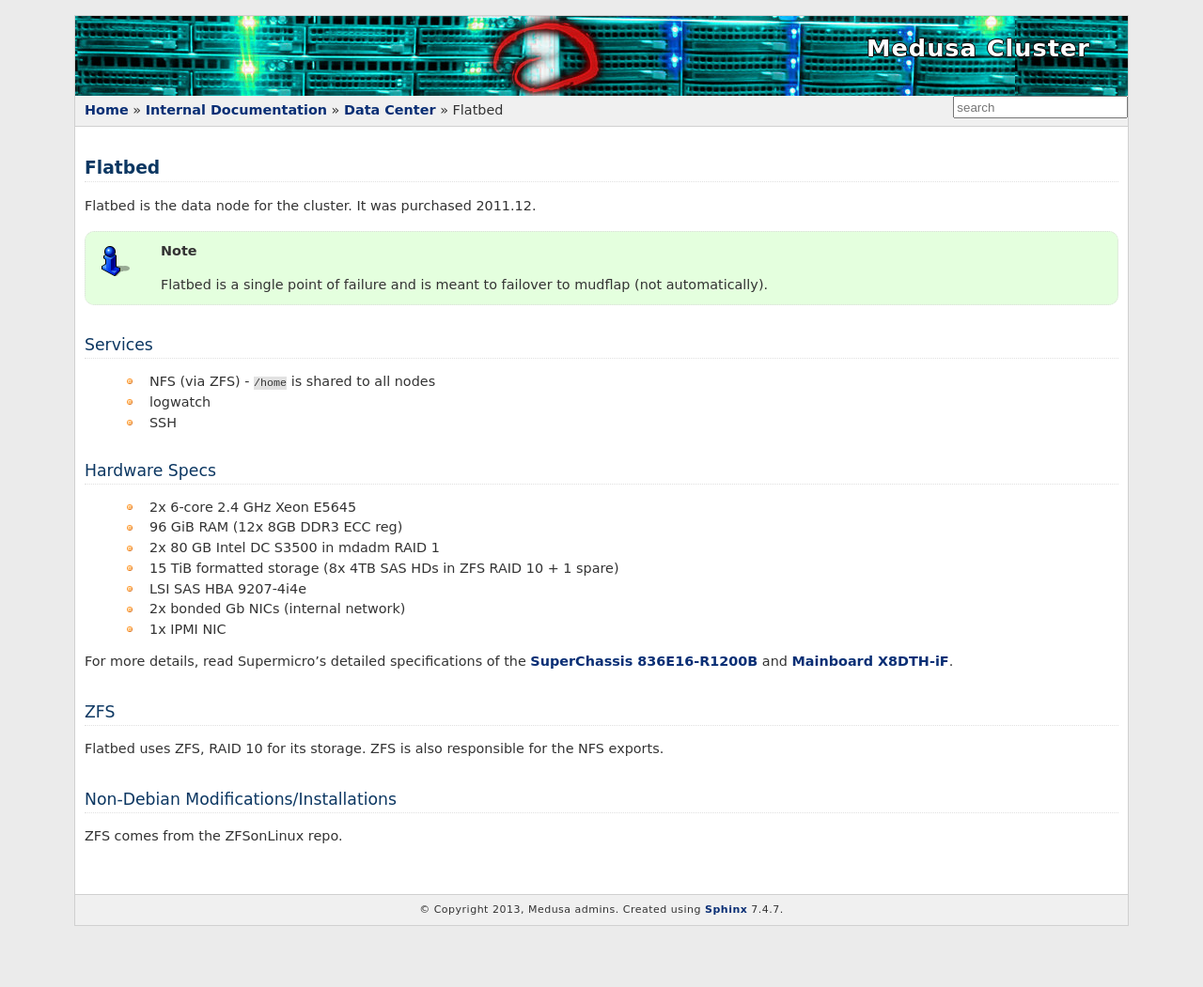
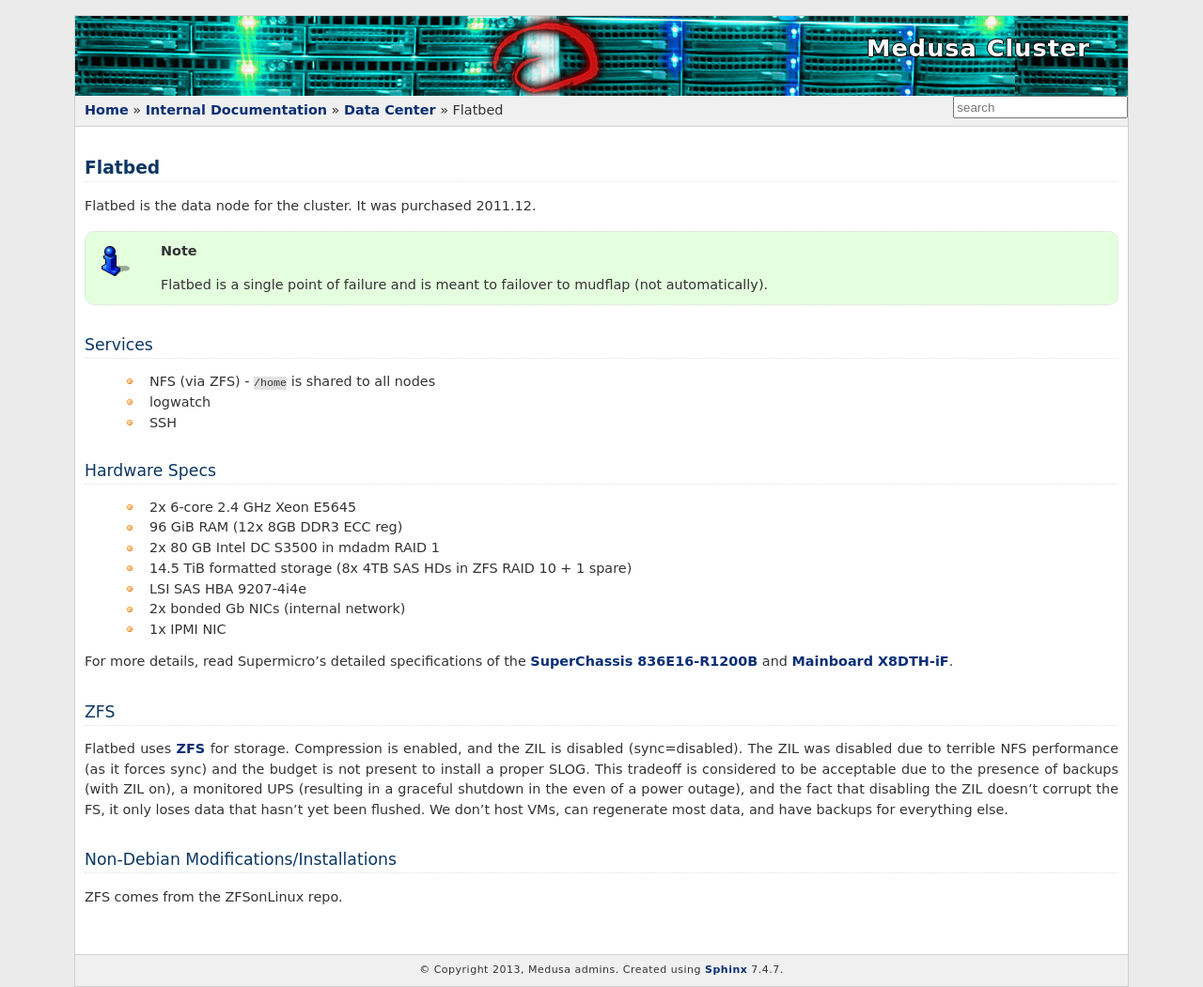
Before and after one commit to psychoinformatics-de/ipsy-docs, a Sphinx documentation site: the page built from source/internal/data_center/flatbed.rst, in a window 1280 px wide. Shown: the whole page at 94% size. Built offline with Sphinx 7.4.7, drawn with Linux system fonts in a browser that asks for light colours; formulas are drawn with MathJax 3; before the commit the page ends 986 px from its top, so only the background shows below that.

Commit message:
Elaborate on flatbed's ZFS setup

```diff
--- a/source/internal/data_center/flatbed.rst
+++ b/source/internal/data_center/flatbed.rst
@@ -21,7 +21,7 @@
  * 2x 6-core 2.4 GHz Xeon E5645
  * 96 GiB RAM (12x 8GB DDR3 ECC reg)
  * 2x 80 GB Intel DC S3500 in mdadm RAID 1
- * 15 TiB formatted storage (8x 4TB SAS HDs in ZFS RAID 10 + 1 spare)
+ * 14.5 TiB formatted storage (8x 4TB SAS HDs in ZFS RAID 10 + 1 spare)
  * LSI SAS HBA 9207-4i4e
  * 2x bonded Gb NICs (internal network)
  * 1x IPMI NIC
@@ -34,7 +34,15 @@
 
 ZFS
 ==========
-Flatbed uses ZFS, RAID 10 for its storage. ZFS is also responsible for the NFS exports.
+Flatbed uses `ZFS <../zfs>`_ for storage. Compression is enabled, and the ZIL is disabled
+(sync=disabled). The ZIL was disabled due to terrible NFS performance (as it
+forces sync) and the budget is not present to install a proper SLOG. This
+tradeoff is considered to be acceptable due to the presence of backups (with
+ZIL on), a monitored UPS (resulting in a graceful shutdown in the even of
+a power outage), and the fact that disabling the ZIL doesn't corrupt the FS,
+it only loses data that hasn't yet been flushed. We don't host VMs, can
+regenerate most data, and have backups for everything else.
+
 
 Non-Debian Modifications/Installations
 ======================================
```
